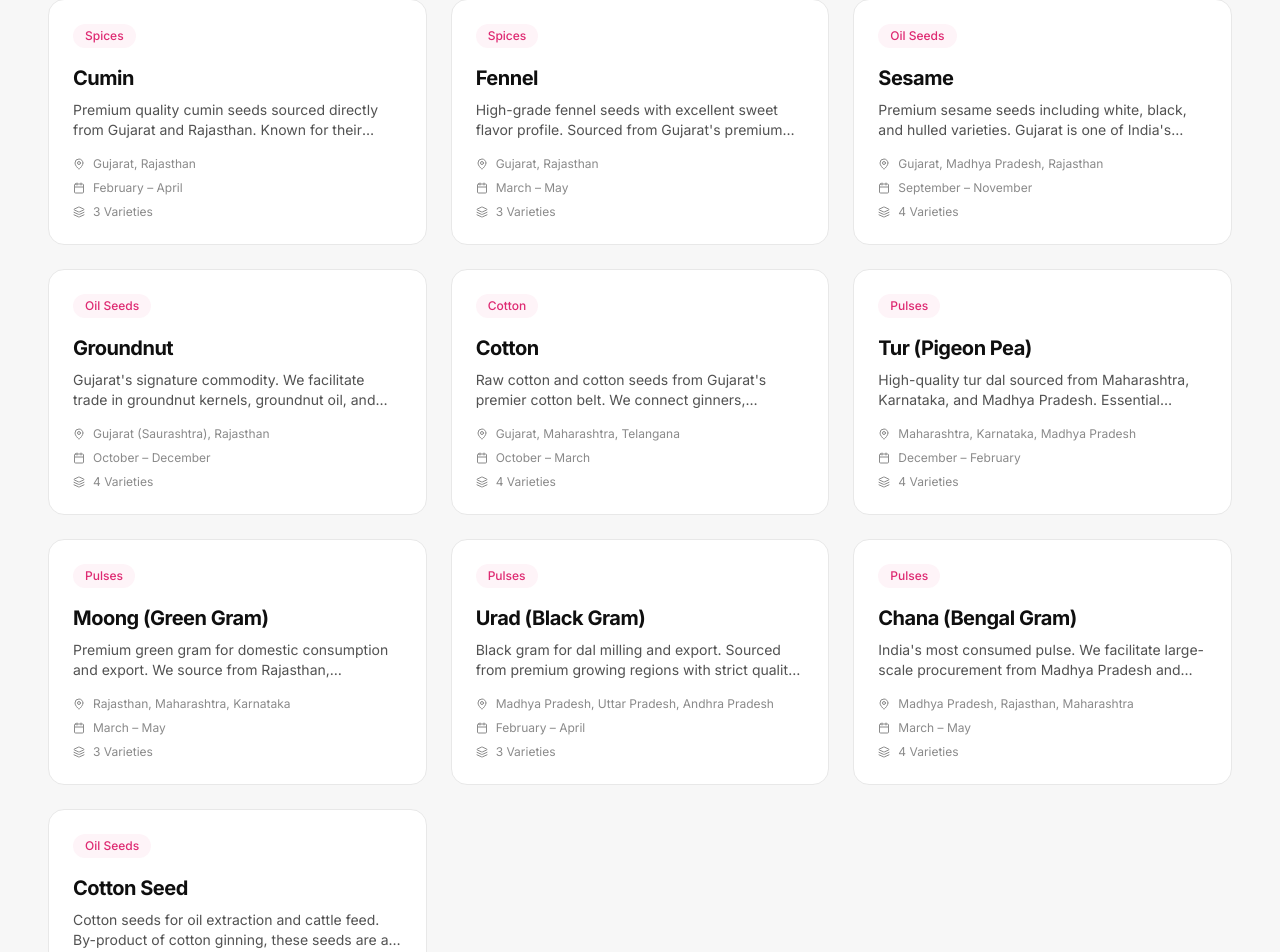
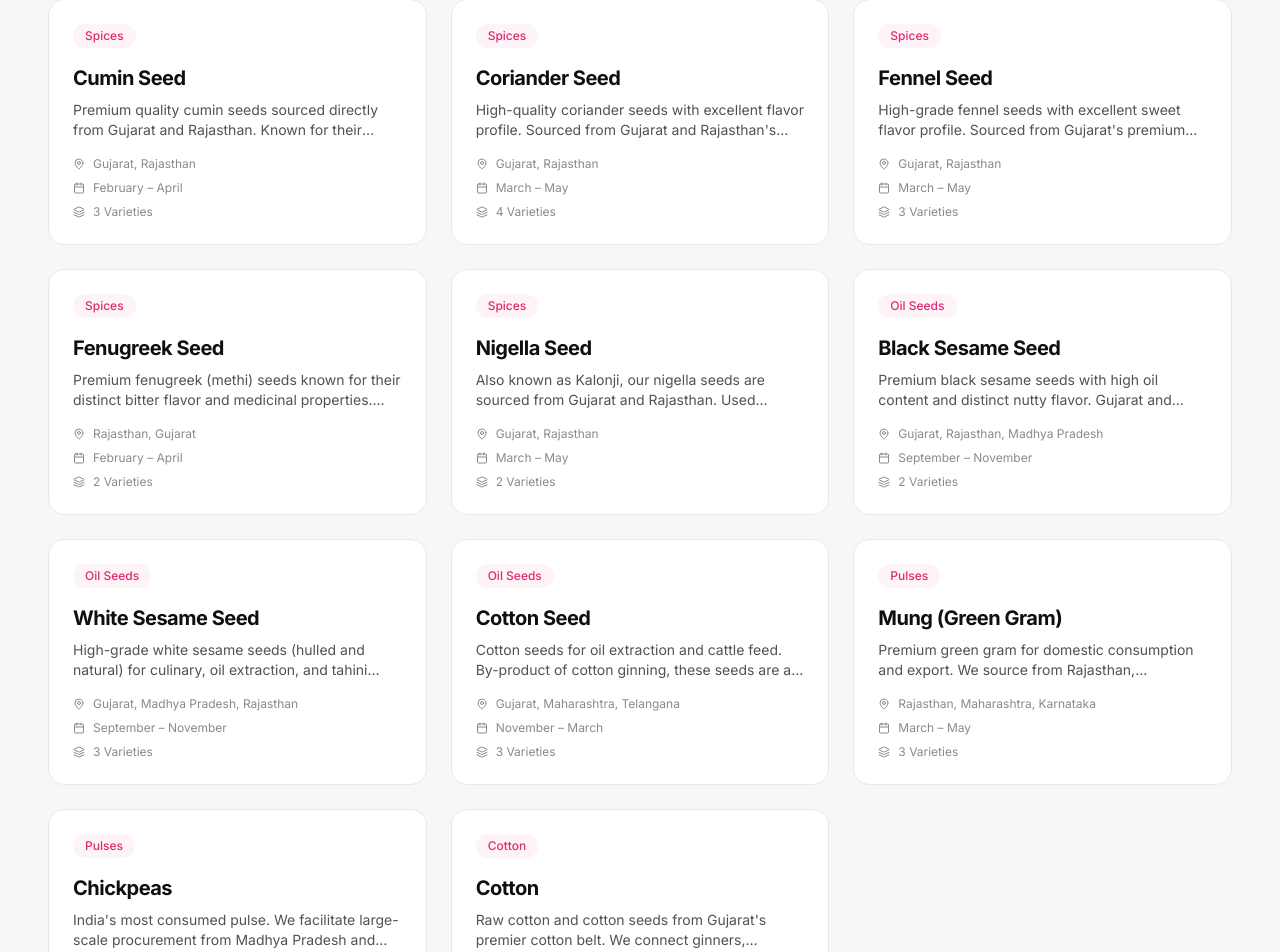
Before and after one commit to abhiraichura/mahalaxmi-agri-commodities-website, a Next.js app: page /commodities in a window 1280 px wide. Shown: the part 1472-2424 px from the top of the page. Built offline with nearby package versions, Linux system fonts and the light colour scheme.

Commit message:
Add files via upload

```diff
--- a/src/data/commodities.ts
+++ b/src/data/commodities.ts
@@ -3,7 +3,7 @@ import { Commodity } from "@/types"
 export const commodities: Commodity[] = [
   {
     id: "1",
-    name: "Cumin",
+    name: "Cumin Seed",
     category: "spices",
     description: "Premium quality cumin seeds sourced directly from Gujarat and Rajasthan. Known for their distinctive aroma and high essential oil content, our cumin meets international export standards for color, moisture, and volatile oil percentage.",
     origin: ["Gujarat", "Rajasthan"],
@@ -11,11 +11,23 @@ export const commodities: Commodity[] = [
     varieties: ["Bold", "Medium", "Small"],
     specifications: "Moisture: Max 10%, Admixture: Max 1%, Volatile Oil: Min 2.5%",
     image: "/images/commodities/cumin.jpg",
-    slug: "cumin",
+    slug: "cumin-seed",
   },
   {
     id: "2",
-    name: "Fennel",
+    name: "Coriander Seed",
+    category: "spices",
+    description: "High-quality coriander seeds with excellent flavor profile. Sourced from Gujarat and Rajasthan's premium growing regions, ideal for both culinary and spice processing applications.",
+    origin: ["Gujarat", "Rajasthan"],
+    seasonality: "March – May",
+    varieties: ["Eagle", "Scooter", "Parrot", "Swallow"],
+    specifications: "Moisture: Max 9%, Admixture: Max 2%, Split Seeds: Max 5%",
+    image: "/images/commodities/coriander.jpg",
+    slug: "coriander-seed",
+  },
+  {
+    id: "3",
+    name: "Fennel Seed",
     category: "spices",
     description: "High-grade fennel seeds with excellent sweet flavor profile. Sourced from Gujarat's premium growing regions, ideal for both culinary and pharmaceutical applications.",
     origin: ["Gujarat", "Rajasthan"],
@@ -23,34 +35,94 @@ export const commodities: Commodity[] = [
     varieties: ["Bold", "Medium", "Singapore Quality"],
     specifications: "Moisture: Max 10%, Admixture: Max 1%, Color: Greenish",
     image: "/images/commodities/fennel.jpg",
-    slug: "fennel",
-  },
-  {
-    id: "3",
-    name: "Sesame",
-    category: "oil-seeds",
-    description: "Premium sesame seeds including white, black, and hulled varieties. Gujarat is one of India's largest sesame producing states, and we connect buyers with the finest quality directly from farms.",
-    origin: ["Gujarat", "Madhya Pradesh", "Rajasthan"],
-    seasonality: "September – November",
-    varieties: ["White", "Black", "Hulled", "Brown"],
-    specifications: "Oil Content: Min 48%, Moisture: Max 6%, Purity: 99.95%",
-    image: "/images/commodities/sesame.jpg",
-    slug: "sesame",
+    slug: "fennel-seed",
   },
   {
     id: "4",
-    name: "Groundnut",
-    category: "oil-seeds",
-    description: "Gujarat's signature commodity. We facilitate trade in groundnut kernels, groundnut oil, and groundnut cake. Saurashtra region produces some of the world's finest groundnuts with high oil content.",
-    origin: ["Gujarat (Saurashtra)", "Rajasthan"],
-    seasonality: "October – December",
-    varieties: ["Bold", "Java", "TJ", "G-20"],
-    specifications: "Oil Content: Min 48%, Moisture: Max 7%, Aflatoxin: Below 10 PPB",
-    image: "/images/commodities/groundnut.jpg",
-    slug: "groundnut",
+    name: "Fenugreek Seed",
+    category: "spices",
+    description: "Premium fenugreek (methi) seeds known for their distinct bitter flavor and medicinal properties. Sourced from Rajasthan and Gujarat for export-grade quality.",
+    origin: ["Rajasthan", "Gujarat"],
+    seasonality: "February – April",
+    varieties: ["Desi", "Kasuri"],
+    specifications: "Moisture: Max 10%, Admixture: Max 2%, Purity: 98%",
+    image: "/images/commodities/fenugreek.jpg",
+    slug: "fenugreek-seed",
   },
   {
     id: "5",
+    name: "Nigella Seed",
+    category: "spices",
+    description: "Also known as Kalonji, our nigella seeds are sourced from Gujarat and Rajasthan. Used extensively in culinary and traditional medicine applications across Middle Eastern and South Asian markets.",
+    origin: ["Gujarat", "Rajasthan"],
+    seasonality: "March – May",
+    varieties: ["Bold", "Small"],
+    specifications: "Moisture: Max 10%, Admixture: Max 1%, Oil Content: Min 35%",
+    image: "/images/commodities/nigella.jpg",
+    slug: "nigella-seed",
+  },
+  {
+    id: "6",
+    name: "Black Sesame Seed",
+    category: "oil-seeds",
+    description: "Premium black sesame seeds with high oil content and distinct nutty flavor. Gujarat and Rajasthan produce some of India's finest black sesame for international markets.",
+    origin: ["Gujarat", "Rajasthan", "Madhya Pradesh"],
+    seasonality: "September – November",
+    varieties: ["Black", "Brown"],
+    specifications: "Oil Content: Min 48%, Moisture: Max 6%, Purity: 99.95%",
+    image: "/images/commodities/black-sesame.jpg",
+    slug: "black-sesame-seed",
+  },
+  {
+    id: "7",
+    name: "White Sesame Seed",
+    category: "oil-seeds",
+    description: "High-grade white sesame seeds (hulled and natural) for culinary, oil extraction, and tahini production. Gujarat is one of India's largest sesame producing states.",
+    origin: ["Gujarat", "Madhya Pradesh", "Rajasthan"],
+    seasonality: "September – November",
+    varieties: ["White", "Hulled", "Natural"],
+    specifications: "Oil Content: Min 48%, Moisture: Max 6%, Purity: 99.95%",
+    image: "/images/commodities/white-sesame.jpg",
+    slug: "white-sesame-seed",
+  },
+  {
+    id: "8",
+    name: "Cotton Seed",
+    category: "oil-seeds",
+    description: "Cotton seeds for oil extraction and cattle feed. By-product of cotton ginning, these seeds are a valuable commodity for oil mills and feed manufacturers across Gujarat and Maharashtra.",
+    origin: ["Gujarat", "Maharashtra", "Telangana"],
+    seasonality: "November – March",
+    varieties: ["Shankar-6", "MCU-5", "Hybrid"],
+    specifications: "Oil Content: Min 18%, Moisture: Max 10%, FFA: Max 5%",
+    image: "/images/commodities/cotton-seed.jpg",
+    slug: "cotton-seed",
+  },
+  {
+    id: "9",
+    name: "Mung (Green Gram)",
+    category: "pulses",
+    description: "Premium green gram for domestic consumption and export. We source from Rajasthan, Maharashtra, and Karnataka to ensure year-round availability with consistent quality.",
+    origin: ["Rajasthan", "Maharashtra", "Karnataka"],
+    seasonality: "March – May",
+    varieties: ["S-8", "Pusa Vishal", "Pusa Ratna"],
+    specifications: "Moisture: Max 12%, Admixture: Max 0.5%, Size: Uniform",
+    image: "/images/commodities/mung.jpg",
+    slug: "mung-green-gram",
+  },
+  {
+    id: "10",
+    name: "Chickpeas",
+    category: "pulses",
+    description: "India's most consumed pulse. We facilitate large-scale procurement from Madhya Pradesh and Rajasthan, connecting processors and exporters with reliable farm-level supply of both Desi and Kabuli varieties.",
+    origin: ["Madhya Pradesh", "Rajasthan", "Maharashtra"],
+    seasonality: "March – May",
+    varieties: ["Desi Chickpeas", "Kabuli Chickpeas", "JG-11", "JG-14"],
+    specifications: "Moisture: Max 12%, Broken: Max 2%, Damaged: Max 3%",
+    image: "/images/commodities/chickpeas.jpg",
+    slug: "chickpeas",
+  },
+  {
+    id: "11",
     name: "Cotton",
     category: "cotton",
     description: "Raw cotton and cotton seeds from Gujarat's premier cotton belt. We connect ginners, spinners, and exporters with reliable supply chains across India's largest cotton producing state.",
@@ -61,89 +133,29 @@ export const commodities: Commodity[] = [
     image: "/images/commodities/cotton.jpg",
     slug: "cotton",
   },
-  {
-    id: "6",
-    name: "Tur (Pigeon Pea)",
-    category: "pulses",
-    description: "High-quality tur dal sourced from Maharashtra, Karnataka, and Madhya Pradesh. Essential protein source for Indian households, we ensure consistent supply throughout the year.",
-    origin: ["Maharashtra", "Karnataka", "Madhya Pradesh"],
-    seasonality: "December – February",
-    varieties: ["Tur-1", "Tur-2", "Vijay", "BDN-711"],
-    specifications: "Moisture: Max 14%, Broken: Max 2%, Weevilled: Max 1%",
-    image: "/images/commodities/tur.jpg",
-    slug: "tur-pigeon-pea",
-  },
-  {
-    id: "7",
-    name: "Moong (Green Gram)",
-    category: "pulses",
-    description: "Premium green gram for domestic consumption and export. We source from Rajasthan, Maharashtra, and Karnataka to ensure year-round availability with consistent quality.",
-    origin: ["Rajasthan", "Maharashtra", "Karnataka"],
-    seasonality: "March – May",
-    varieties: ["S-8", "Pusa Vishal", "Pusa Ratna"],
-    specifications: "Moisture: Max 12%, Admixture: Max 0.5%, Size: Uniform",
-    image: "/images/commodities/moong.jpg",
-    slug: "moong-green-gram",
-  },
-  {
-    id: "8",
-    name: "Urad (Black Gram)",
-    category: "pulses",
-    description: "Black gram for dal milling and export. Sourced from premium growing regions with strict quality control for size uniformity and minimal admixture.",
-    origin: ["Madhya Pradesh", "Uttar Pradesh", "Andhra Pradesh"],
-    seasonality: "February – April",
-    varieties: ["T-9", "PU-31", "WBG-26"],
-    specifications: "Moisture: Max 12%, Admixture: Max 0.5%, Size: Bold",
-    image: "/images/commodities/urad.jpg",
-    slug: "urad-black-gram",
-  },
-  {
-    id: "9",
-    name: "Chana (Bengal Gram)",
-    category: "pulses",
-    description: "India's most consumed pulse. We facilitate large-scale procurement from Madhya Pradesh and Rajasthan, connecting processors and exporters with reliable farm-level supply.",
-    origin: ["Madhya Pradesh", "Rajasthan", "Maharashtra"],
-    seasonality: "March – May",
-    varieties: ["JG-11", "JG-14", "Desi Chana", "Kabuli Chana"],
-    specifications: "Moisture: Max 12%, Broken: Max 2%, Damaged: Max 3%",
-    image: "/images/commodities/chana.jpg",
-    slug: "chana-bengal-gram",
-  },
-  {
-    id: "10",
-    name: "Cotton Seed",
-    category: "oil-seeds",
-    description: "Cotton seeds for oil extraction and cattle feed. By-product of cotton ginning, these seeds are a valuable commodity for oil mills and feed manufacturers.",
-    origin: ["Gujarat", "Maharashtra", "Telangana"],
-    seasonality: "November – March",
-    varieties: ["Shankar-6", "MCU-5", "Hybrid"],
-    specifications: "Oil Content: Min 18%, Moisture: Max 10%, FFA: Max 5%",
-    image: "/images/commodities/cotton-seed.jpg",
-    slug: "cotton-seed",
-  },
 ]
 
 export const commodityCategories = [
   {
     id: "spices",
     name: "Spices",
-    description: "Premium Indian spices including cumin, fennel, and more. Sourced from Gujarat and Rajasthan's finest growing regions.",
+    description: "Premium Indian spices: Cumin, Coriander, Fennel, Fenugreek, and Nigella. Sourced from Gujarat and Rajasthan's finest growing regions.",
     image: "/images/categories/spices.jpg",
     slug: "spices",
-    count: 2,
+    count: 5,
   },
   {
     id: "pulses",
     name: "Pulses",
-    description: "Essential protein sources including tur, moong, urad, and chana. Connecting buyers with India's largest pulse producing regions.",
+    description: "Essential protein sources: Mung (Green Gram) and Chickpeas. Connecting buyers with India's largest pulse producing regions.",
     image: "/images/categories/pulses.jpg",
     slug: "pulses",
-    count: 4,
+    count: 2,
   },
   {
     id: "oil-seeds",
     name: "Oil Seeds",
-    description: "Groundnut, sesame, and cotton seeds. Gujarat's signature commodities with high oil content and international demand.",
+    description: "Black Sesame, White Sesame, and Cotton Seed. Gujarat's signature commodities with high oil content and international demand.",
     image: "/images/categories/oil-seeds.jpg",
     slug: "oil-seeds",
     count: 3,
@@ -151,9 +163,9 @@ export const commodityCategories = [
   {
     id: "cotton",
     name: "Cotton",
-    description: "Raw cotton and cotton seeds from India's premier cotton belt. Connecting ginners, spinners, and exporters.",
+    description: "Raw cotton from India's premier cotton belt. Connecting ginners, spinners, and exporters with reliable supply.",
     image: "/images/categories/cotton.jpg",
     slug: "cotton",
-    count: 2,
+    count: 1,
   },
 ]
--- a/src/data/site.ts
+++ b/src/data/site.ts
@@ -1,7 +1,7 @@
 export const siteConfig = {
   name: "Mahalaxmi Agri Commodities",
   tagline: "The Trusted Network Behind India's Agricultural Trade",
-  description: "India's premier agricultural commodity brokerage connecting buyers with verified suppliers across spices, pulses, oil seeds, and cotton. Based in Rajkot, Gujarat.",
+  description: "India's premier agricultural commodity brokerage connecting Indian export buyers with verified domestic suppliers across spices, pulses, oil seeds, and cotton. Based in Rajkot, Gujarat since 2002.",
   url: "https://mahalaxmiagri.com",
   founder: "Kishan Raichura",
   location: {
@@ -21,9 +21,9 @@ export const siteConfig = {
     twitter: "https://twitter.com/mahalaxmiagri",
     facebook: "https://facebook.com/mahalaxmiagricommodities",
   },
-  established: 2008,
+  established: 2002,
   employees: "3-10",
-  businessType: "Wholesale Import and Export / Commodity Brokerage",
+  businessType: "Commodity Brokerage (India Domestic)",
 }
 
 export const navigation = {
@@ -54,9 +54,9 @@ export const navigation = {
 export const trustMetrics = [
   {
     label: "Years of Experience",
-    value: 17,
+    value: 23,
     suffix: "+",
-    description: "Deep market expertise since 2008",
+    description: "Deep market expertise since 2002",
   },
   {
     label: "Transactions Facilitated",
@@ -88,31 +88,31 @@ export const networkSteps = [
   {
     number: "01",
     title: "Supplier Discovery",
-    description: "We identify and verify suppliers matching your exact commodity, quantity, and quality requirements from our extensive network across India's agricultural belts.",
+    description: "We identify and verify Indian suppliers matching your exact commodity, quantity, and quality requirements from our extensive network.",
     icon: "Search",
   },
   {
     number: "02",
     title: "Quality Matching",
-    description: "Rigorous quality assessment including sample evaluation, laboratory testing, and farm-level verification ensures suppliers meet your specifications.",
+    description: "Rigorous quality assessment including sample evaluation. The exporter's own lab tester handles testing—we ensure the right match.",
     icon: "CheckCircle",
   },
   {
     number: "03",
     title: "Negotiation Support",
-    description: "Leverage our market intelligence and volume relationships to secure optimal pricing, favorable payment terms, and delivery schedules.",
+    description: "Leverage our market intelligence and volume relationships to secure optimal pricing and favorable terms.",
     icon: "Handshake",
   },
   {
     number: "04",
     title: "Transaction Facilitation",
-    description: "End-to-end coordination including contract structuring, documentation, logistics planning, and payment security mechanisms.",
+    description: "End-to-end coordination including contract structuring, documentation, and logistics planning.",
     icon: "FileCheck",
   },
   {
     number: "05",
     title: "Successful Trade",
-    description: "Delivery confirmation, quality acceptance, and ongoing relationship management to ensure repeat business and long-term partnerships.",
+    description: "Delivery confirmation, quality acceptance, and ongoing relationship management for repeat business.",
     icon: "Trophy",
   },
 ]
@@ -120,32 +120,32 @@ export const networkSteps = [
 export const whyChooseUs = [
   {
     title: "Deep Relationships",
-    description: "Built over 17 years in Rajkot's agricultural markets, our relationships with suppliers, processors, and exporters span generations. We know who delivers and who doesn't.",
+    description: "Built over 23 years in Rajkot's agricultural markets, our relationships with Indian suppliers span generations.",
     icon: "Users",
   },
   {
     title: "Network Access",
-    description: "Access to 500+ verified suppliers across 15 states that would take years to build independently. Our network includes small farmers, FPOs, processors, and large traders.",
+    description: "Access to 500+ verified Indian suppliers across 15 states that would take years to build independently.",
     icon: "Network",
   },
   {
     title: "Market Knowledge",
-    description: "Real-time intelligence on prices, seasonal trends, crop forecasts, and demand signals. We monitor APMC markets daily and track international commodity movements.",
+    description: "Real-time intelligence on Indian APMC markets, seasonal trends, crop forecasts, and export demand signals.",
     icon: "Brain",
   },
   {
     title: "Negotiation Expertise",
-    description: "Our volume relationships and market positioning give us leverage that individual buyers cannot match. We secure better terms because we bring consistent business.",
+    description: "Our volume relationships and market positioning give us leverage that individual buyers cannot match.",
     icon: "Target",
   },
   {
     title: "Trust & Transparency",
-    description: "Every transaction is documented, every quality claim is verified, and every dispute is resolved fairly. Our reputation is built on 17 years of honest dealing.",
+    description: "Every transaction is documented, every quality claim is verified. Our reputation is built on 23 years of honest dealing.",
     icon: "Shield",
   },
   {
     title: "Speed & Reliability",
-    description: "From inquiry to delivery, we move fast. Our established processes and local presence mean we can execute transactions in days, not weeks.",
+    description: "From inquiry to delivery, we move fast. Our established processes mean we can execute transactions in days, not weeks.",
     icon: "Zap",
   },
 ]
@@ -154,35 +154,35 @@ export const tradeRoutes = [
   {
     from: "Rajkot, Gujarat",
     to: "Mundra Port",
-    commodity: "Groundnut, Cotton",
+    commodity: "Cotton, Spices",
     distance: "180 km",
     time: "4-5 hours",
   },
   {
     from: "Rajkot, Gujarat",
     to: "Kandla Port",
-    commodity: "Cumin, Fennel",
+    commodity: "Cumin, Fennel, Coriander",
     distance: "220 km",
     time: "5-6 hours",
   },
   {
     from: "Rajasthan",
     to: "Rajkot, Gujarat",
-    commodity: "Cumin, Fennel, Moong",
+    commodity: "Cumin, Fennel, Fenugreek, Nigella, Mung",
     distance: "400-600 km",
     time: "8-12 hours",
   },
   {
     from: "Maharashtra",
     to: "Mundra Port",
-    commodity: "Tur, Cotton",
+    commodity: "Cotton, Chickpeas",
     distance: "500-700 km",
     time: "10-14 hours",
   },
   {
     from: "Madhya Pradesh",
     to: "Rajkot, Gujarat",
-    commodity: "Urad, Chana, Sesame",
+    commodity: "Chickpeas, Black Sesame, White Sesame",
     distance: "600-800 km",
     time: "12-16 hours",
   },
@@ -192,31 +192,31 @@ export const caseStudies = [
   {
     id: "1",
     title: "Export-Grade Cumin Procurement for Middle Eastern Buyer",
-    client: "Al-Rashid Spices LLC, Dubai",
+    client: "Indian Exporter shipping to Dubai",
     commodity: "Cumin",
-    challenge: "The client required 50 MT of export-grade cumin with specific volatile oil content (min 3.5%) and color specifications. Previous suppliers had inconsistent quality, leading to rejected shipments and financial losses.",
-    solution: "We identified 3 verified suppliers in Gujarat's Unjha market, conducted pre-shipment sampling and laboratory testing, and negotiated favorable terms including quality guarantees and penalty clauses for non-compliance.",
-    result: "100% quality acceptance rate, 15% cost reduction compared to previous sourcing, and establishment of a recurring quarterly supply contract. The client has since expanded procurement to fennel and sesame through our network.",
+    challenge: "The Indian exporter required 50 MT of export-grade cumin with specific volatile oil content (min 3.5%). Previous suppliers had inconsistent quality, leading to rejected shipments.",
+    solution: "We identified 3 verified suppliers in Gujarat's Unjha market, facilitated sample evaluation by the exporter's lab tester, and negotiated favorable terms with quality guarantees.",
+    result: "100% quality acceptance rate, 15% cost reduction compared to previous sourcing, and establishment of a recurring quarterly supply contract. Expanded to coriander and fennel procurement.",
     slug: "cumin-export-middle-east",
   },
   {
     id: "2",
-    title: "Groundnut Supply Chain for Oil Mill Expansion",
-    client: "Shree Krishna Oil Mills, Maharashtra",
-    commodity: "Groundnut",
-    challenge: "The oil mill was expanding capacity from 50 MT/day to 150 MT/day and needed reliable supply of 3,000 MT groundnut kernels annually. Direct farm procurement was proving inconsistent in quality and quantity.",
-    solution: "We structured a multi-supplier arrangement across Gujarat's Saurashtra region, implementing a rotating procurement schedule aligned with harvest cycles. Quality parameters were standardized, and warehouse facilities were coordinated near Rajkot APMC.",
-    result: "Consistent supply of 250 MT/month with 98% quality compliance. The mill achieved 12% reduction in raw material costs through optimized procurement timing and reduced wastage. Expanded to sesame procurement within 6 months.",
-    slug: "groundnut-oil-mill-expansion",
+    title: "Chickpea Supply Chain for Domestic Processor",
+    client: "Pulse Processing Unit, Maharashtra",
+    commodity: "Chickpeas",
+    challenge: "The processor needed reliable supply of 2,000 MT chickpeas annually from Madhya Pradesh and Rajasthan. Direct farm procurement was inconsistent in quality and quantity.",
+    solution: "We structured a multi-supplier arrangement across Madhya Pradesh, implementing a rotating procurement schedule aligned with harvest cycles. Quality parameters were standardized.",
+    result: "Consistent supply of 200 MT/month with 98% quality compliance. The processor achieved 12% reduction in raw material costs through optimized procurement timing.",
+    slug: "chickpea-processor-maharashtra",
   },
   {
     id: "3",
-    title: "Cotton Export Facilitation for Bangladesh Textile Mill",
-    client: "Dhaka Textile Industries Ltd.",
+    title: "Cotton Export Facilitation via Indian Exporter",
+    client: "Indian Cotton Exporter shipping to Bangladesh",
     commodity: "Cotton",
-    challenge: "First-time import of Indian cotton required navigating complex documentation, quality certification, and logistics. The client needed 100 bales of Shankar-6 with specific staple length and micronaire requirements.",
-    solution: "We managed the entire export process: supplier identification in Gujarat's cotton belt, pre-shipment quality testing, APEDA registration, phytosanitary certification, container booking, and customs clearance coordination.",
-    result: "Seamless first import completed within 21 days from order placement. Quality matched specifications exactly, and the client placed a follow-up order for 500 bales. Established a trusted long-term supply relationship.",
+    challenge: "First-time export of Shankar-6 cotton required navigating complex documentation and quality certification for the Bangladesh textile mill.",
+    solution: "We managed supplier identification in Gujarat's cotton belt, coordinated with the exporter's lab tester for quality testing, and facilitated APEDA documentation and logistics.",
+    result: "Seamless first export completed within 21 days. Quality matched specifications exactly, and the exporter placed a follow-up order for 500 bales. Established long-term supply relationship.",
     slug: "cotton-export-bangladesh",
   },
 ]
```
Also changed, not shown: src/data/services.ts (+24 -24 lines).
